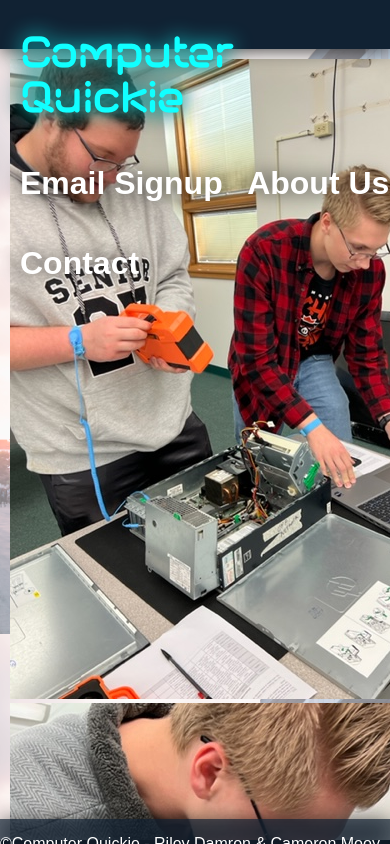
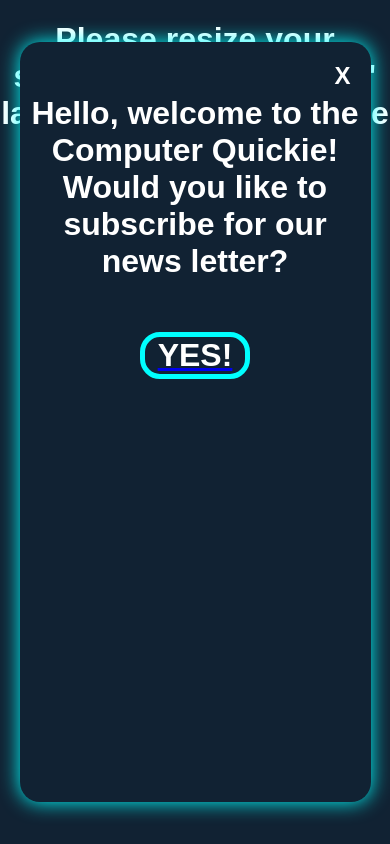
Before and after one commit to R-E-Damron/FBLA-Website-2022-2023, a plain HTML site: page Index.html in a window 390 px wide. Shown: the top 844 px of the page. Drawn offline with Linux system fonts and the light colour scheme; a web font is replaced by a local one.

Commit message:
Final(?)

```diff
--- a/CTS.css
+++ /dev/null
@@ -1 +0,0 @@
-@charset "UTF-8";
--- a/Home.css
+++ b/Home.css
@@ -18,6 +18,11 @@ button{
     font-family:"Call-Font";
     font-size:60px;
     background-color:transparent;
+    transition:linear 0.5s;
+}
+
+button:hover{
+    filter:drop-shadow(0 0 10px #bb55aa);
 }
 
 section{
--- a/Index.css
+++ b/Index.css
@@ -1,4 +1,8 @@
 @charset "UTF-8";
+
+*{
+    transition:linear 0.5s;
+}
 
 html, body{
     padding:0px;
@@ -24,6 +28,7 @@ footer{
     height:calc(2vh + 2vw);
     background-color:#112233aa;
     filter:drop-shadow(0 0 10px #222222);
+    padding:2px 10px 2px 10px;
 }
 
 iframe{
@@ -50,7 +55,65 @@ iframe{
     font-size:20px;
 }
 
+#Resize{
+    width:0px;
+    height:0px;
+    position:fixed;
+    visibility: hidden;
+    background-color:transparent;
+    z-index:12;
+}
+
+#Pop{
+    width:90vw;
+    height:90vh;
+    position:fixed;
+    visibility: visible;
+    z-index:11;
+    background-color:#112233;
+    margin:5vh 5vw 5vh 5vw;
+    border-radius:20px;
+    filter:drop-shadow(0 0 10px #00ffff);
+}
+
+#Pop h1{
+    margin-top:15%;
+}
+
+#Pop h2{
+    position:absolute;
+    right:20px;
+    cursor:pointer;
+}
+
+#YesB{
+    border:#00ffff solid 5px;
+    width:100px;
+    border-radius:20px;
+    text-decoration:none;
+    color:#ffffff;
+}
+
+#YesB:hover{
+    background-color:#00ffff;
+    color:#112233;
+}
+
+
+
 @font-face {
     font-family: "Logo";
     src: url("neon-future-2-font/NeonFuture20Demo-L3jp3.otf");
 }
+
+@media only screen and (max-width: 1200px) {
+    #Resize{
+        visibility: visible;
+        width:100vw;
+        height:100vh;
+        top:0px;
+        position:absolute;
+        background-color:#112233;
+        z-index:10;
+    }
+}
--- a/Index.html
+++ b/Index.html
@@ -9,8 +9,23 @@
     <title>Computer Quickie</title>
 </head>
 <body>
+
+    <!--Call To Action-->
+    <center><div id="Pop">
+        <h2 onclick="CTA()">X</h2>
+        <h1>Hello, welcome to the Computer Quickie!<br/>
+        Would you like to subscribe for our news letter?</h1>
+        <a onclick="CTA()" href="E-Signup.html" target="BodyPage"><h1 id="YesB">YES!</h1></a>
+    </div></center>
+
+    <div id="Resize">
+        <center><h1>Please resize your screen to a "resolution" larger than 1200px on the X axis.</h1></center>
+    </div>
+
+
+
     <header>
-        <a class="Nav-L Logo" href="Home.html" target="BodyPage"><h1>Computer Quickie</h1></a>
+        <a class="Nav-L Logo" href="Home.html#Pop" target="BodyPage"><h1>Computer Quickie</h1></a>
         <span class="Space"></span>
         <a class="Nav-L" href="E-Signup.html" target="BodyPage"><h1>Email Signup</h1></a>
         <a class="Nav-L" href="Home.html#About" target="BodyPage"><h1>About Us</h1></a>
@@ -21,7 +36,7 @@
     </iframe>
 
     <footer>
-<p>©Computer Quickie - Riley Damron & Cameron Mooy</p>
+<p>©Computer Quickie - Riley Damron & Cameron Mooy <a style="margin-left:57vw; color:#ffffff;" href="Copyright.txt">Click Here for Copyright Information</a></p>
     </footer>
 
 </body>
--- a/Index.js
+++ b/Index.js
@@ -2,4 +2,12 @@ console.log("Initialized  Index.js");
 
 //Call To Action Script
 
-document.getElementById("");
+var pop = document.getElementById("Pop");
+
+function CTA(){
+    console.log("Closed Popup")
+    pop.style.width = "0px";
+    pop.style.height = "0px";
+    pop.style.visibility = "invisible";
+    pop.style.zIndex = "-1";
+}
```
Also changed, not shown: CTS.html (deleted, +0 -13 lines), E-Signup.html (+4 -4 lines), Home.html (+1 -1 lines), Copyright.txt, 1 other file.
